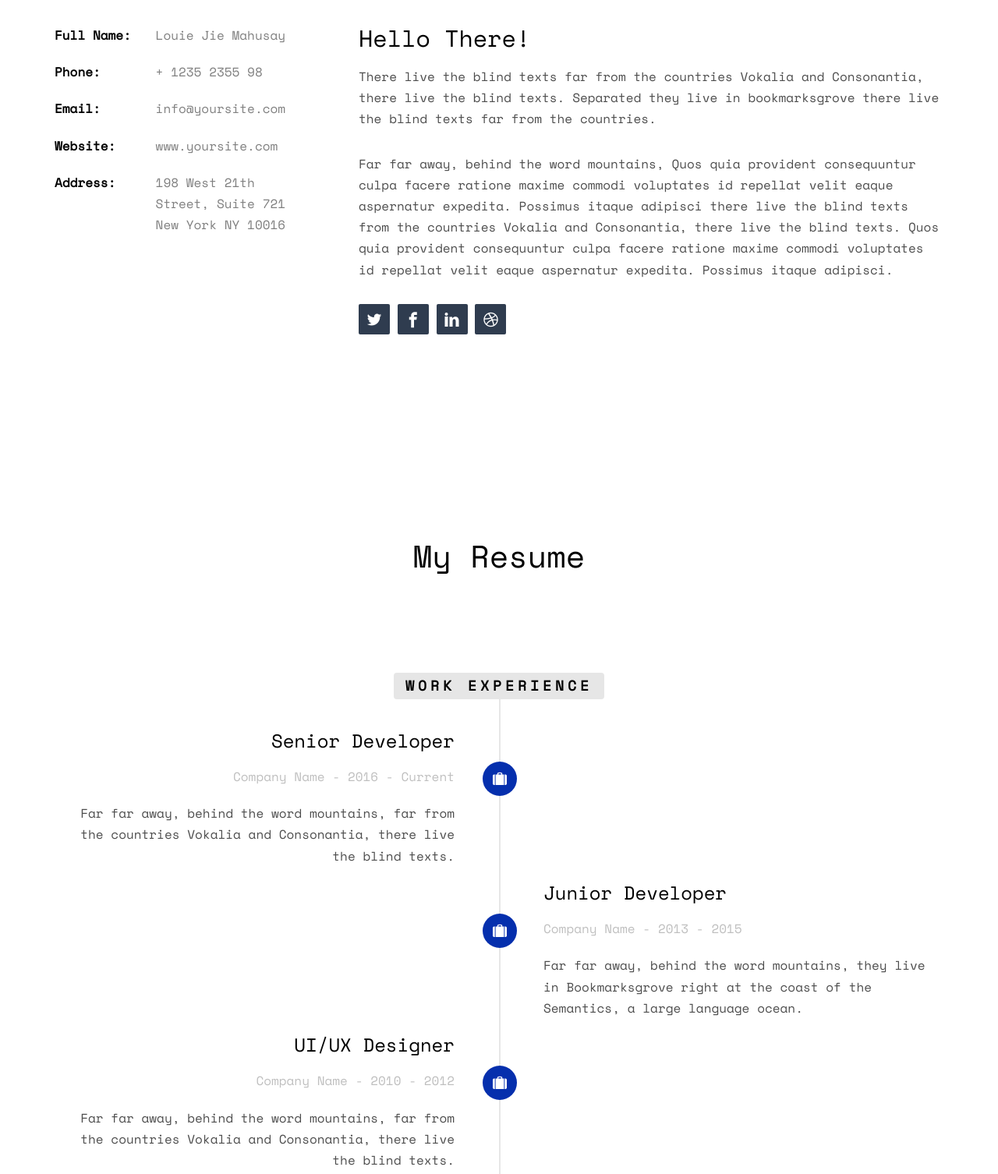
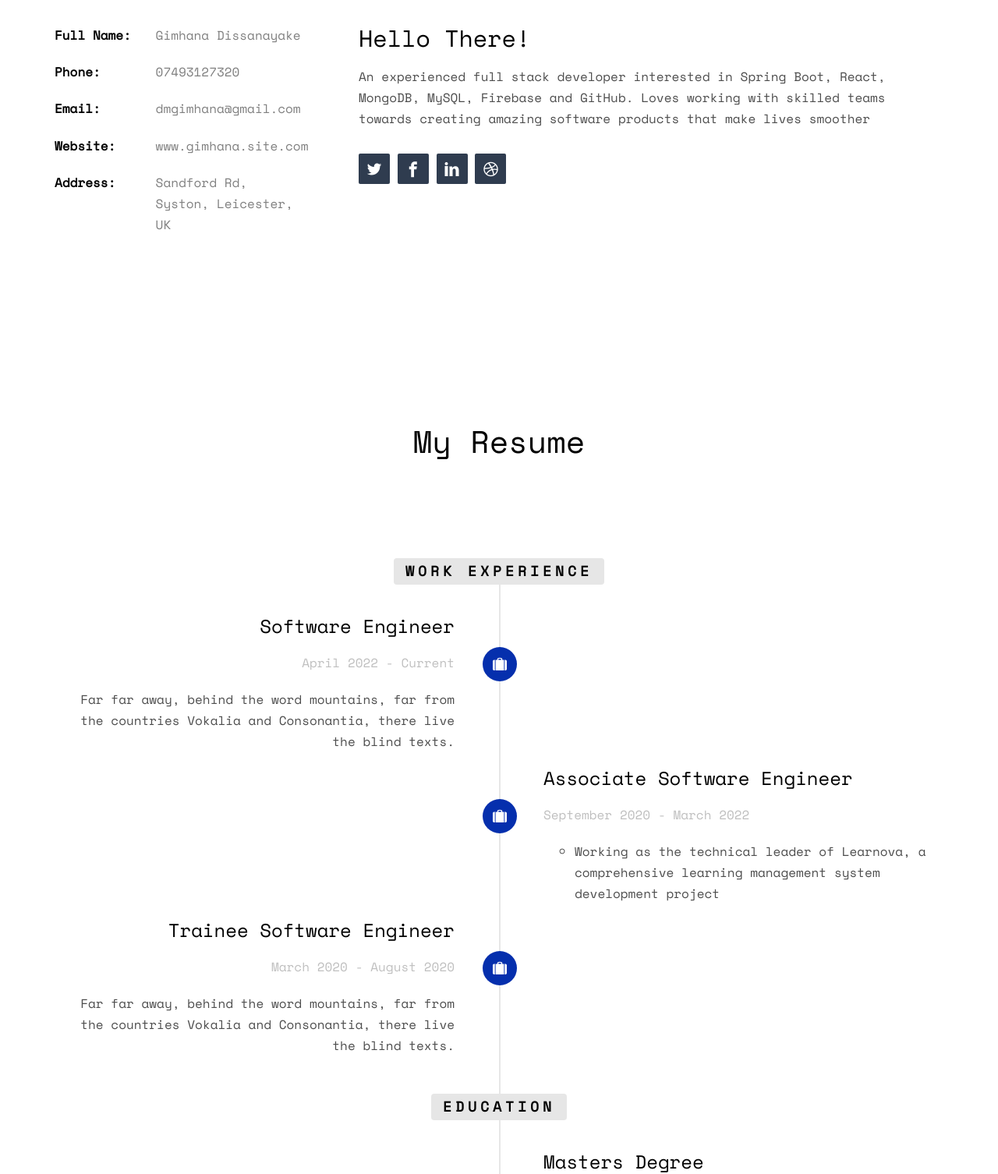
Before and after one commit to dmgimhana/portfolio_gimhana, a website: page index.html in a window 1280 px wide. Shown: the part 1040-2546 px from the top of the page at 78% size. Drawn offline with nearby package versions, Linux system fonts and the light colour scheme; some packages are replaced by stand-ins of ours; no server answers; files whose address does not match are found by name.

Commit message:
profile pic added

```diff
--- a/index.html
+++ b/index.html
@@ -67,7 +67,7 @@
 				<div class="col-md-8 col-md-offset-2 text-center">
 					<div class="display-t js-fullheight">
 						<div class="display-tc js-fullheight animate-box" data-animate-effect="fadeIn">
-							<div class="profile-thumb" style="background: url(images/user-3.jpg);"></div>
+							<div class="profile-thumb" style="background: url(images/pic.jpeg);"></div>
 							<h1><span>Gimhana Dissanayake</span></h1>
 							<h3><span>Web Developer / Graphic Designer</span></h3>
 							<p>
@@ -95,17 +95,17 @@
 			<div class="row">
 				<div class="col-md-4">
 					<ul class="info">
-						<li><span class="first-block">Full Name:</span><span class="second-block">Louie Jie Mahusay</span></li>
-						<li><span class="first-block">Phone:</span><span class="second-block">+ 1235 2355 98</span></li>
-						<li><span class="first-block">Email:</span><span class="second-block">info@yoursite.com</span></li>
-						<li><span class="first-block">Website:</span><span class="second-block">www.yoursite.com</span></li>
-						<li><span class="first-block">Address:</span><span class="second-block">198 West 21th Street, Suite 721 New York NY 10016</span></li>
+						<li><span class="first-block">Full Name:</span><span class="second-block">Gimhana Dissanayake</span></li>
+						<li><span class="first-block">Phone:</span><span class="second-block">07493127320</span></li>
+						<li><span class="first-block">Email:</span><span class="second-block">dmgimhana@gmail.com</span></li>
+						<li><span class="first-block">Website:</span><span class="second-block">www.gimhana.site.com</span></li>
+						<li><span class="first-block">Address:</span><span class="second-block">Sandford Rd, Syston, Leicester, UK</span></li>
 					</ul>
 				</div>
 				<div class="col-md-8">
 					<h2>Hello There!</h2>
-					<p>There live the blind texts far from the countries Vokalia and Consonantia, there live the blind texts. Separated they live in bookmarksgrove there live the blind texts far from the countries.</p>
-					<p>Far far away, behind the word mountains, Quos quia provident consequuntur culpa facere ratione maxime commodi voluptates id repellat velit eaque aspernatur expedita. Possimus itaque adipisci there live the blind texts from the countries Vokalia and Consonantia, there live the blind texts. Quos quia provident consequuntur culpa facere ratione maxime commodi voluptates id repellat velit eaque aspernatur expedita. Possimus itaque adipisci.</p>
+					<p>An experienced full stack developer interested in Spring Boot, React, MongoDB, MySQL, Firebase and GitHub. Loves working with
+						skilled teams towards creating amazing software products that make lives smoother</p>
 					<p>
 						<ul class="fh5co-social-icons">
 							<li><a href="#"><i class="icon-twitter2"></i></a></li>
@@ -136,8 +136,8 @@
 							<div class="timeline-badge"><i class="icon-suitcase"></i></div>
 							<div class="timeline-panel">
 								<div class="timeline-heading">
-									<h3 class="timeline-title">Senior Developer</h3>
-									<span class="company">Company Name - 2016 - Current</span>
+									<h3 class="timeline-title">Software Engineer</h3>
+									<span class="company">April 2022 - Current</span>
 								</div>
 								<div class="timeline-body">
 									<p>Far far away, behind the word mountains, far from the countries Vokalia and Consonantia, there live the blind texts.</p>
@@ -148,11 +148,13 @@
 							<div class="timeline-badge"><i class="icon-suitcase"></i></div>
 							<div class="timeline-panel">
 								<div class="timeline-heading">
-									<h3 class="timeline-title">Junior Developer</h3>
-									<span class="company">Company Name - 2013 - 2015</span>
+									<h3 class="timeline-title">Associate Software Engineer</h3>
+									<span class="company">September 2020 - March 2022</span>
 								</div>
 								<div class="timeline-body">
-									<p>Far far away, behind the word mountains, they live in Bookmarksgrove right at the coast of the Semantics, a large language ocean.</p>
+									<ul>
+										<li>Working as the technical leader of Learnova, a comprehensive learning management system development project</li>
+									</ul>
 								</div>
 							</div>
 						</li>
@@ -160,8 +162,8 @@
 							<div class="timeline-badge"><i class="icon-suitcase"></i></div>
 							<div class="timeline-panel">
 								<div class="timeline-heading">
-									<h3 class="timeline-title">UI/UX Designer</h3>
-									<span class="company">Company Name - 2010 - 2012</span>
+									<h3 class="timeline-title">Trainee Software Engineer</h3>
+									<span class="company">March 2020 - August 2020</span>
 								</div>
 								<div class="timeline-body">
 									<p>Far far away, behind the word mountains, far from the countries Vokalia and Consonantia, there live the blind texts.</p>
```
Also changed, not shown: images/pic.jpeg (added).
